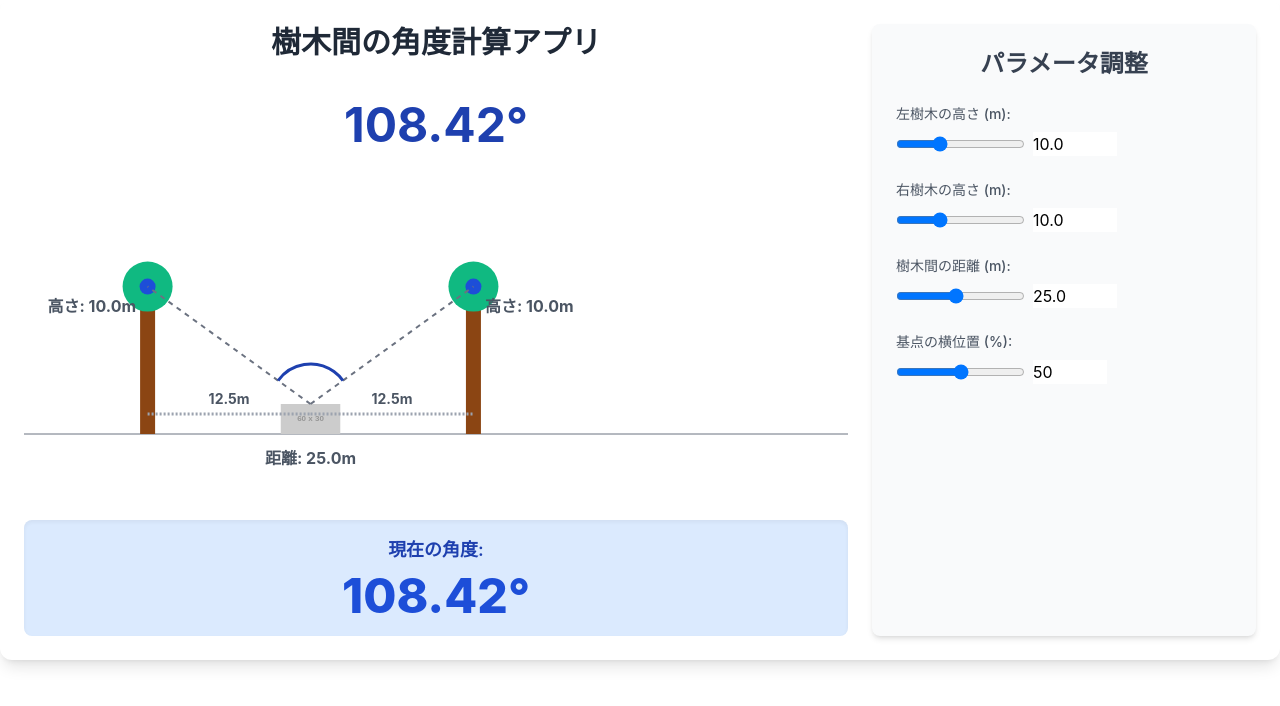
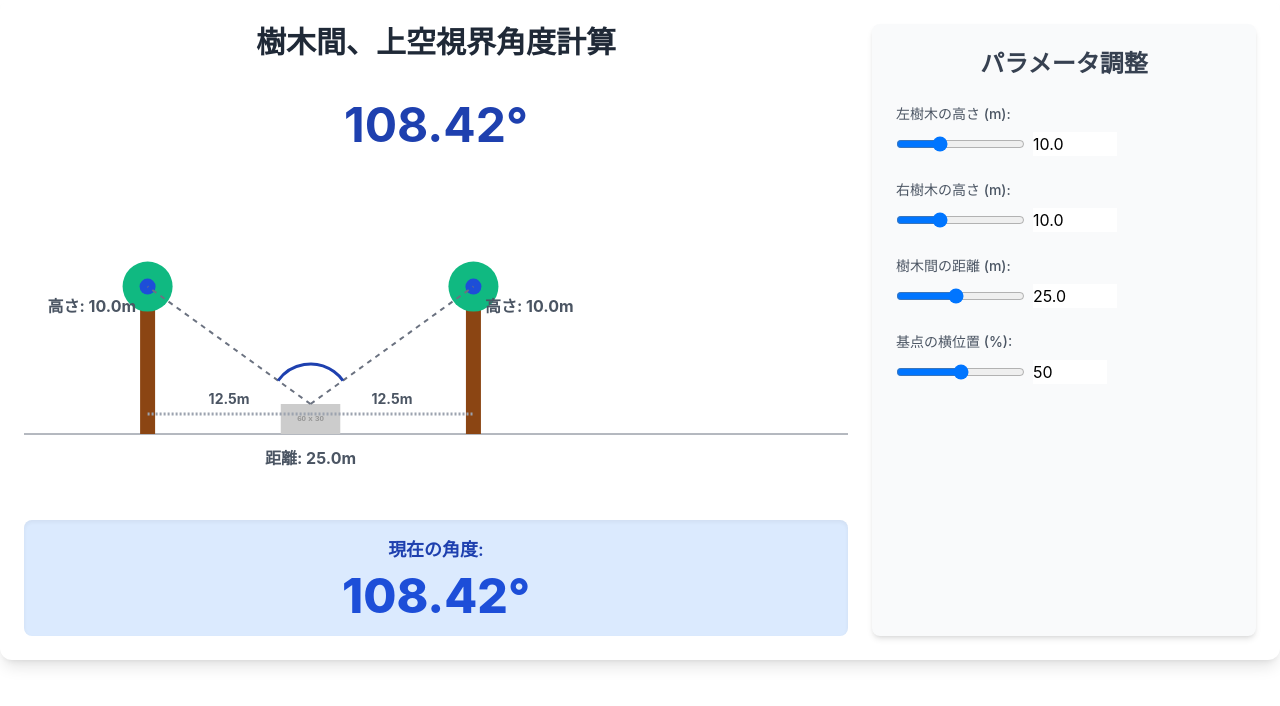
Before and after one commit to ydaichi00/testlab, a plain HTML site: page index.html in a window 1280 px wide. Drawn offline with nearby package versions, Linux system fonts and the light colour scheme.

Commit message:
Update index.html

```diff
--- a/index.html
+++ b/index.html
@@ -44,7 +44,7 @@
     <div class="container mx-auto p-6 bg-white rounded-xl shadow-lg flex flex-col md:flex-row space-y-6 md:space-y-0 md:space-x-6 max-w-7xl w-full">
         <!-- メインの表示エリア (キャンバスと角度表示) -->
         <div class="flex-1 flex flex-col space-y-4">
-            <h1 class="text-3xl font-bold text-gray-800 text-center mb-4">樹木間の角度計算アプリ</h1>
+            <h1 class="text-3xl font-bold text-gray-800 text-center mb-4">樹木間、上空視界角度計算</h1>
             <!-- キャンバス要素 - 線分と基点を描画するメインエリア -->
             <canvas id="angleCanvas" width="800" height="400" class="flex-grow"></canvas>
 
```
